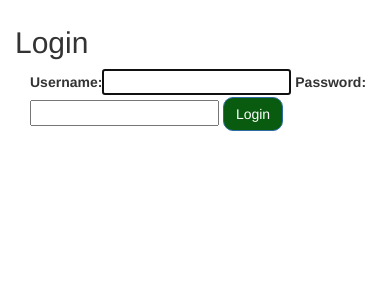
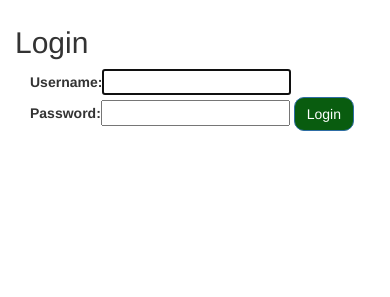
Before and after one commit to Georgie-Statham/Budget-app, a Django app: page /accounts/login/ in a window 390 px wide; the page is wider, and only the part inside the window is pictured. Shown: the part 54-351 px from the top of that part. Run offline with Django 3.2, Linux system fonts and the light colour scheme; parts of the project's set-up code (start-up, migrations or seed data) failed here and were passed over; some libraries are stand-ins or nearby versions.

Commit message:
fix to login page

```diff
--- a/budget_app/templates/add_expense.html
+++ b/budget_app/templates/add_expense.html
@@ -4,7 +4,6 @@
 {% load bootstrap_tags %}
 <h3 class="greenTextOverride">Add an expense</h3>
 <div class="container">
-  {# <div class="mx-auto" style="width: 500px;"> #}
   <div class="row">
     <div class="col-md-6"
       <form id="expense_form" method="post" action="/add_expense/" enctype="multipart/form-data">
--- a/budget_app/templates/registration/login.html
+++ b/budget_app/templates/registration/login.html
@@ -4,12 +4,14 @@
 {% load bootstrap_tags %}
 <h2>Login</h2>
 <div class="container">
-  <div class="mx-auto" style="width: 500px;">
-    <form method="post">
-    {% csrf_token %}
-    {{ form | as_bootstrap }}
-    <button type="submit" class="btn btn-primary">Login</button>
-    </form>
+  <div class="row">
+    <div class="col-md-6"
+      <form method="post">
+      {% csrf_token %}
+      {{ form | as_bootstrap }}
+      <button type="submit" class="btn btn-primary">Login</button>
+      </form>
+    </div>
   </div>
 </div>
 {% endblock %}
--- a/notes.txt
+++ b/notes.txt
@@ -3,3 +3,7 @@ config variables:
 DISABLE_COLLECTSTATIC = 1
 
 database details and secret key added to venv in env/bin/activate
+
+to deploy to heroku:
+from /finance_app:
+git subtree push --prefix budget_app heroku master
```
Also changed, not shown: 2 other files.
